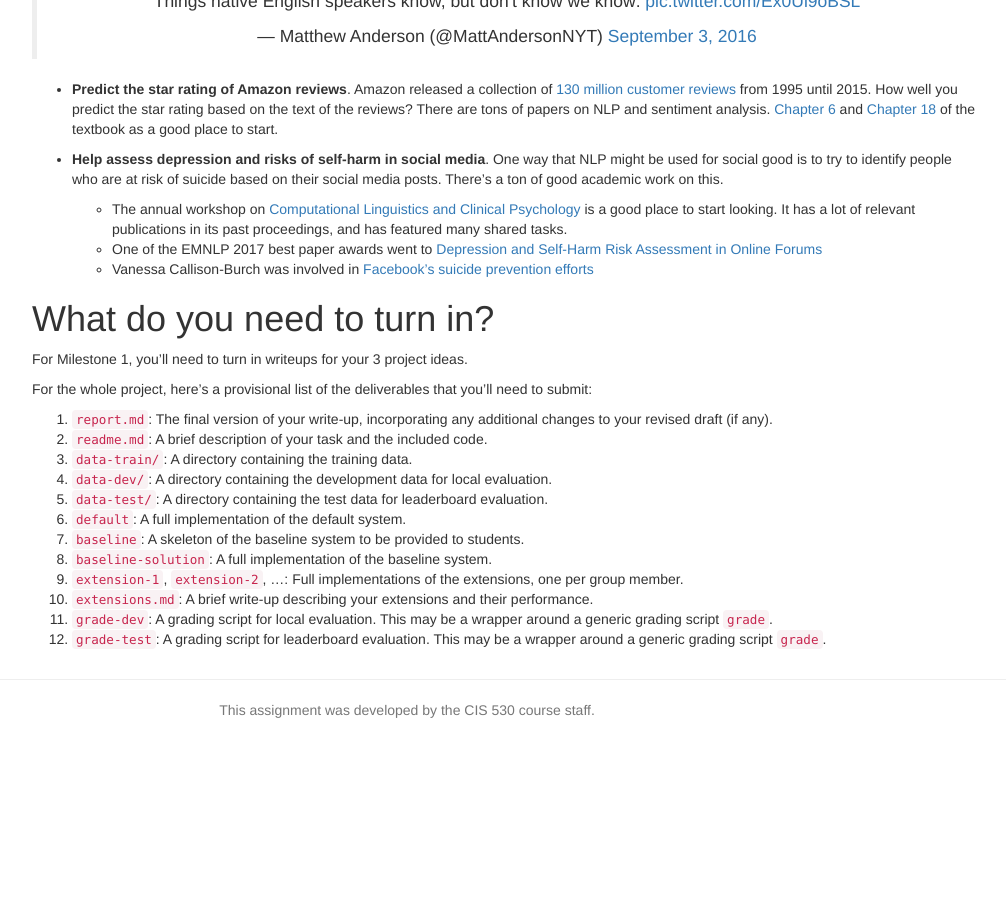
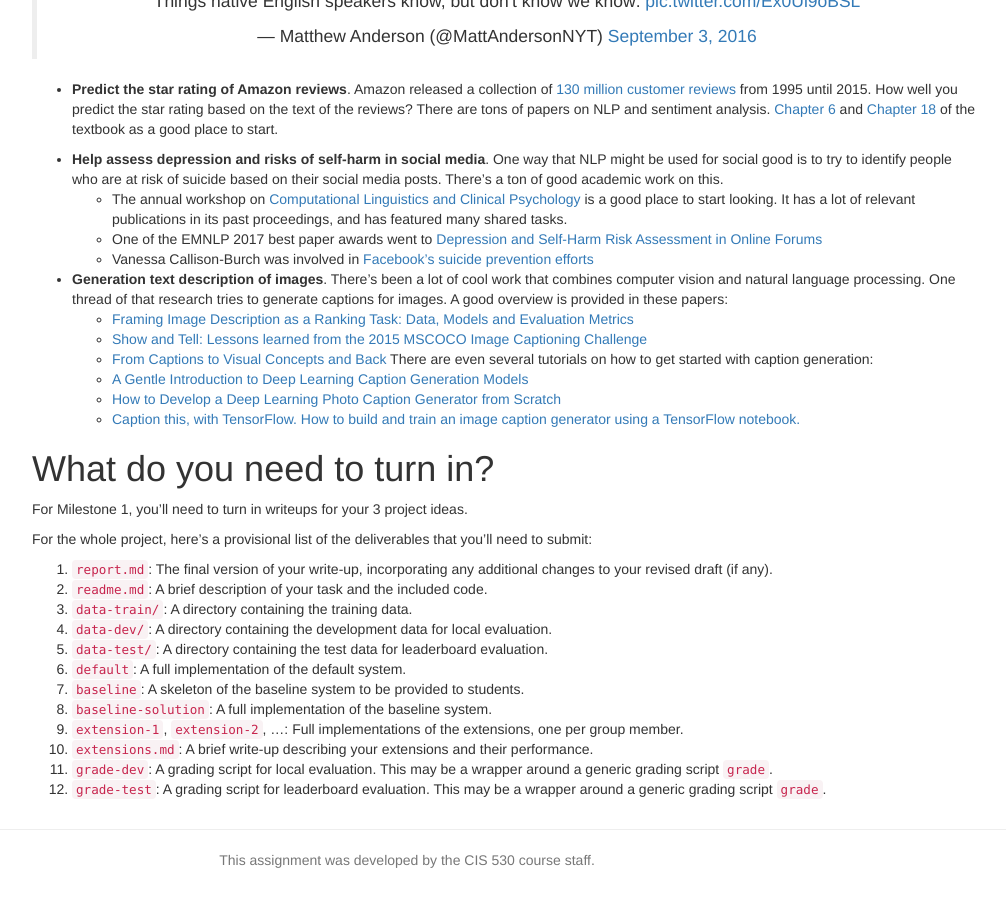
Before and after one commit to computational-linguistics-class/computational-linguistics-class.github.io, a Jekyll site: the page built from term-project.md, in a window 1280 px wide and 900 px high, scrolled down 4228 px. Shown: the whole window, without its empty margins (233-1239 px from the left). Built offline with Jekyll 4.4.1, drawn with Linux system fonts in a browser that asks for light colours; nearby versions of some CDN libraries; a script that is not in the unit is left out; comment, search, counter and statistics services are not loaded; before the commit the page ends 4978 px from its top, so only the background shows below that.

Commit message:
Caption generation from images

```diff
--- a/term-project.md
+++ b/term-project.md
@@ -271,6 +271,14 @@ You could collect all of the pre-nominal modifiers from a large parsed corpus li
    * One of the EMNLP 2017 best paper awards went to [Depression and Self-Harm Risk Assessment in Online Forums](http://aclweb.org/anthology/D17-1322)
    * Vanessa Callison-Burch was involved in [Facebook's suicide prevention efforts](https://www.nytimes.com/2016/06/15/technology/facebook-offers-tools-for-those-who-fear-a-friend-may-be-suicidal.html)
 
+* __Generation text description of images__.  There's been a lot of cool work that combines computer vision and natural language processing.  One thread of that research tries to generate captions for images.  A good overview is provided in these papers:
+  * [Framing Image Description as a Ranking Task: Data, Models and Evaluation Metrics](https://www.jair.org/media/3994/live-3994-7274-jair.pdf)
+  * [Show and Tell: Lessons learned from the 2015 MSCOCO Image Captioning Challenge](https://arxiv.org/abs/1609.06647)
+  * [From Captions to Visual Concepts and Back](http://www.m-mitchell.com/papers/CVPR15_0866.pdf)
+There are even several tutorials on how to get started with caption generation:
+  * [A Gentle Introduction to Deep Learning Caption Generation Models](https://machinelearningmastery.com/deep-learning-caption-generation-models/)
+  * [How to Develop a Deep Learning Photo Caption Generator from Scratch](https://machinelearningmastery.com/develop-a-deep-learning-caption-generation-model-in-python/)
+  * [Caption this, with TensorFlow. How to build and train an image caption generator using a TensorFlow notebook.](https://www.oreilly.com/learning/caption-this-with-tensorflow)
 
 # What do you need to turn in?
 
```
